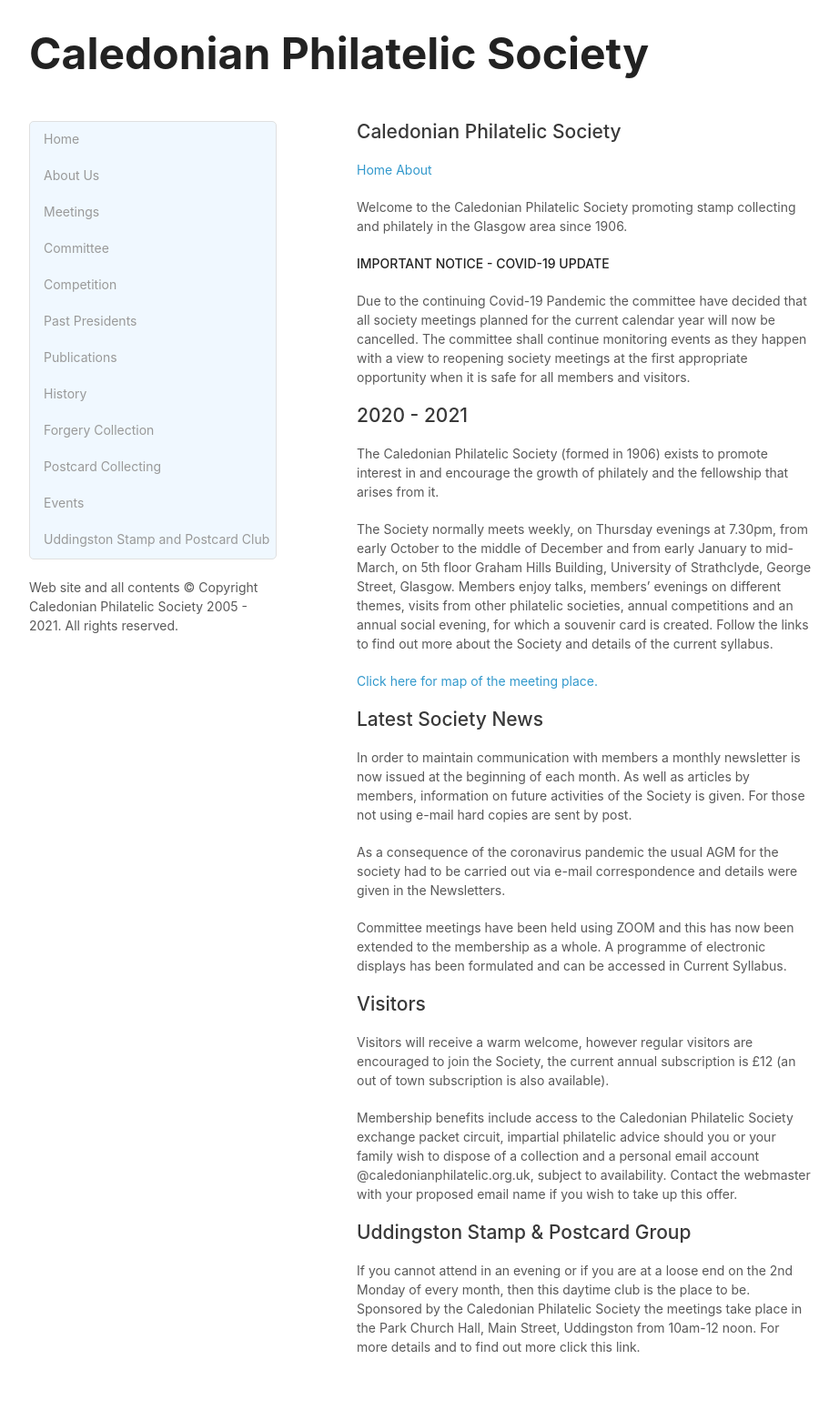
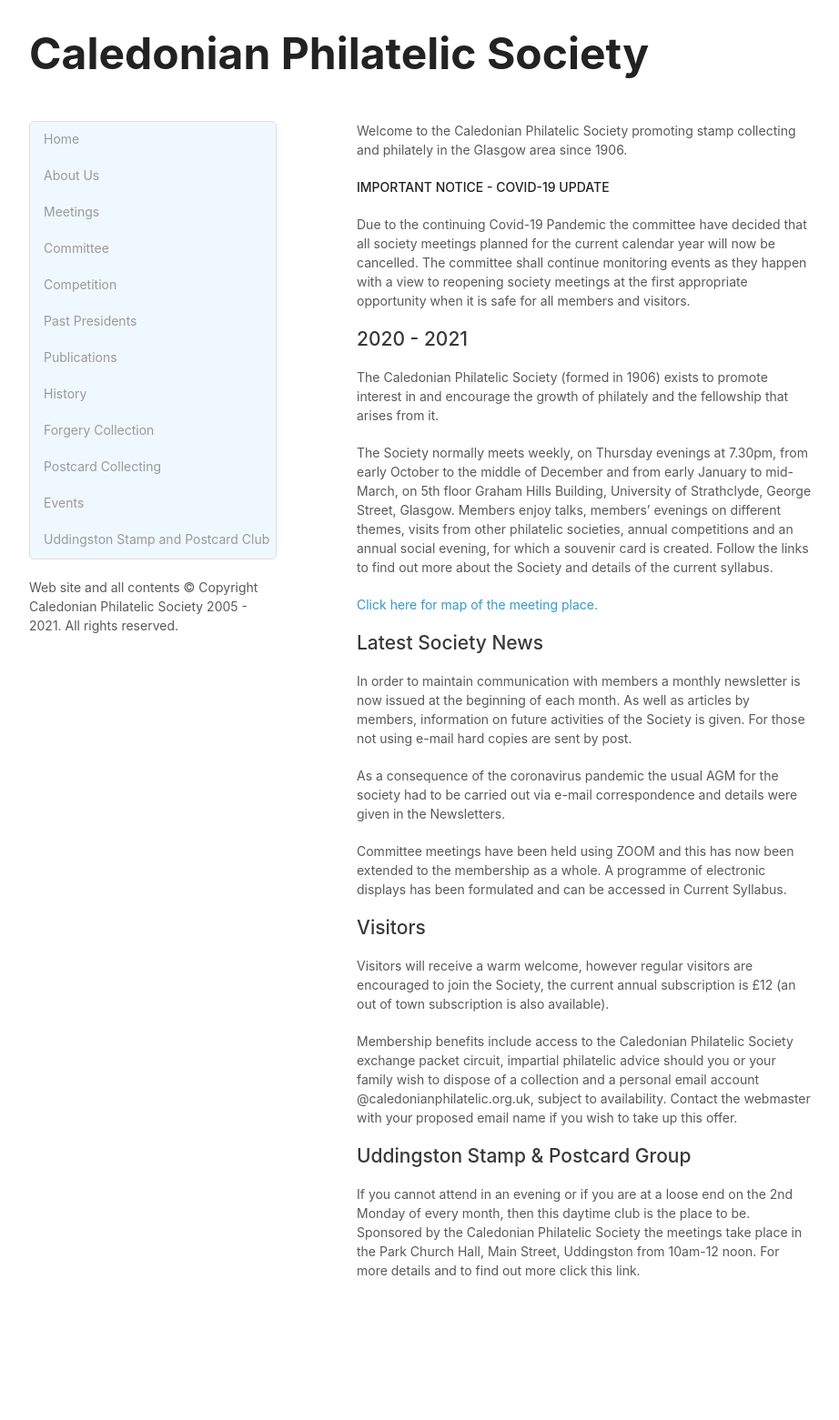
Before and after one commit to astalker/caledonian-stamps, a Jekyll site: the page built from index.md, in a window 1280 px wide. Shown: the whole page at 91% size, without its empty margins (178-1100 px from the left). Built offline with Jekyll 4.4.1, drawn with Linux system fonts in a browser that asks for light colours; our own code applies the rules of GitHub Pages for plain Markdown files; after the commit the page ends 1477 px from its top, so only the background shows below that.

Commit message:
remove old menu

```diff
--- a/index.md
+++ b/index.md
@@ -1,7 +1,3 @@
-## Caledonian Philatelic Society
-
-{% include menu.md %}
-
 Welcome to the Caledonian Philatelic Society promoting stamp collecting and philately in the Glasgow area since 1906.
 
 **IMPORTANT NOTICE - COVID-19 UPDATE**
```
Also changed, not shown: about.md (+0 -2 lines).
